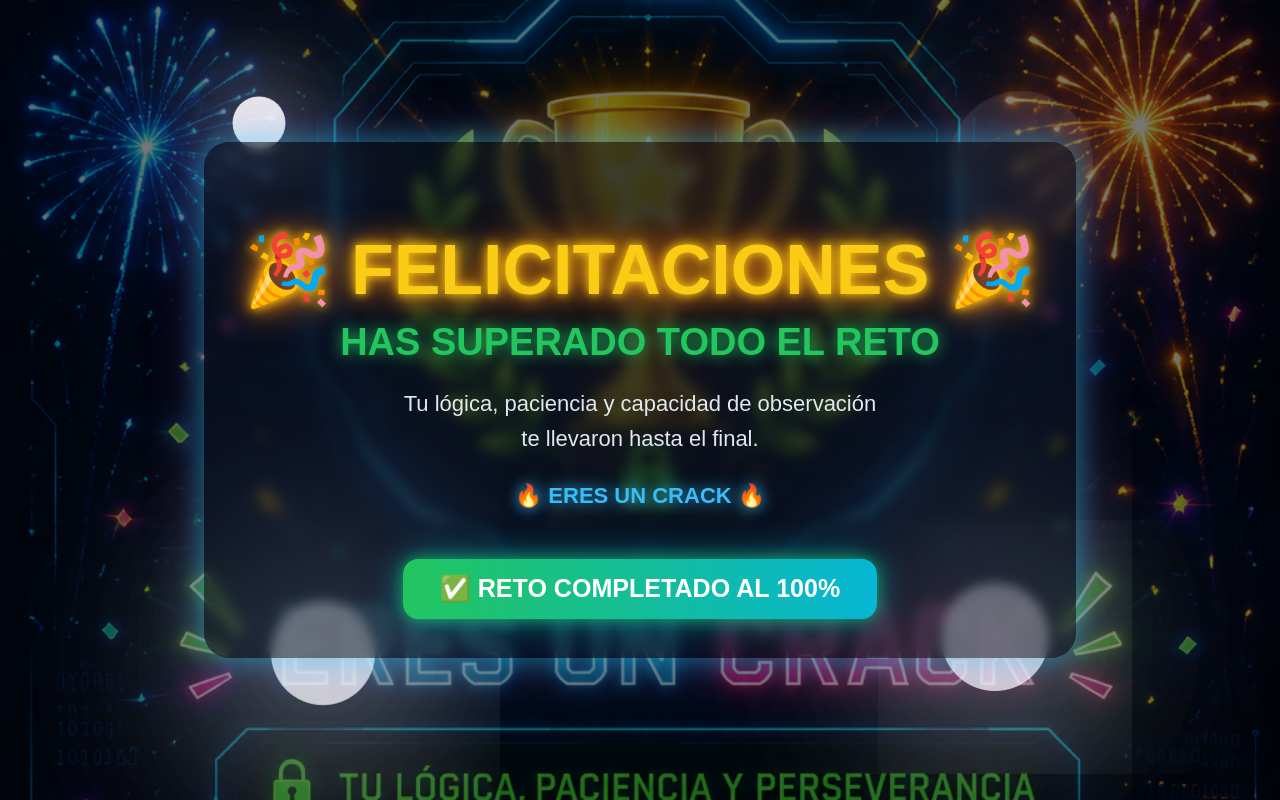
After one commit to LuisAngelPovedaPuentes/Hackathon_Academico, a Flask app: template templates/Reto_completado.html in a window 1280 px wide. The commit adds this page. Run offline with Flask 3, Linux system fonts and the light colour scheme; the template is opened without the code that fills it, so the values that code supplies are empty.

Commit message:
todo ya quedo perfecto

```diff
--- a/app.py
+++ b/app.py
@@ -1,29 +1,69 @@
-from flask import Flask, render_template, request
+from flask import Flask, render_template, request, session, redirect
 
 app = Flask(__name__)
+app.secret_key = "hackathon_secret"
+
 
 # Página principal
 @app.route("/")
 @app.route("/hackathon/sistema-seguro")
 def index():
+
+    session.clear()
+
     return render_template("index.html")
 
 
-# Nivel 1 completado
+# Nivel 1
 @app.route("/hackathon/sistema-seguro/login")
 def login():
+
+    session["nivel1"] = True
+
     return render_template("inicio.html")
+
+
+# Activar nivel 2
+@app.route("/activar_nivel2")
+def activar_nivel2():
+
+    if not session.get("nivel1"):
+        return "<h1>⛔ Acceso no autorizado</h1>"
+
+    session["nivel2"] = True
+
+    return redirect("/nivel2")
 
 
 # Nivel 2
 @app.route("/nivel2")
 def nivel2():
+
+    if not session.get("nivel2"):
+        return "<h1>⛔ Acceso no autorizado</h1>"
+
     return render_template("nivel2.html")
+
+
+# Activar nivel 3
+@app.route("/activar_nivel3")
+def activar_nivel3():
+
+    if not session.get("nivel2"):
+        return "<h1>⛔ Acceso no autorizado</h1>"
+
+    session["nivel3"] = True
+
+    return redirect("/nivel3")
 
 
 # Nivel 3
 @app.route("/nivel3")
 def nivel3():
+
+    if not session.get("nivel3"):
+        return "<h1>⛔ Acceso no autorizado</h1>"
+
     return render_template("nivel3.html")
 
 
@@ -34,9 +74,14 @@ def validar():
     password = request.form.get("pass")
 
     if user == "desarrollador" and password == "zeroday":
-        return "<h1>✅ FELICITACIONES LOGRASTE TERMINAR TODO EL RETO</h1>"
+        return render_template("Reto_completado.html")
     else:
         return "<h1>❌ Acceso denegado</h1>"
+
+    # Pantalla final
+    @app.route("/Reto_completado")
+    def final():
+        return render_template("Reto_completado.html")
 
 
 if __name__ == "__main__":
--- /dev/null
+++ b/templates/Reto_completado.html
@@ -0,0 +1,178 @@
+<!DOCTYPE html>
+<html lang="es">
+<head>
+<meta charset="UTF-8">
+<title>Reto completado</title>
+
+<style>
+body{
+    margin:0;
+    height:100vh;
+    overflow:hidden;
+    font-family:Arial, Helvetica, sans-serif;
+
+    background:
+    linear-gradient(rgba(0,0,0,0.55), rgba(0,0,0,0.55)),
+    url("{{ url_for('static', filename='ASOMBROSO.png') }}");
+
+    background-size:cover;
+    background-position:center;
+    display:flex;
+    justify-content:center;
+    align-items:center;
+}
+
+.container{
+    text-align:center;
+    color:white;
+    padding:40px;
+    border-radius:25px;
+    background:rgba(15,23,42,0.55);
+    backdrop-filter: blur(6px);
+    box-shadow:
+    0 0 30px rgba(0,255,255,0.4),
+    0 0 60px rgba(168,85,247,0.3);
+
+    animation: aparecer 1.2s ease;
+}
+
+h1{
+    font-size:70px;
+    margin-bottom:10px;
+    color:#facc15;
+    text-shadow:
+    0 0 10px #facc15,
+    0 0 20px #f59e0b,
+    0 0 40px #f97316;
+}
+
+h2{
+    font-size:38px;
+    margin:10px 0;
+    color:#22c55e;
+    text-shadow:0 0 15px #22c55e;
+}
+
+p{
+    font-size:22px;
+    line-height:1.6;
+    color:#e2e8f0;
+}
+
+.highlight{
+    color:#38bdf8;
+    font-weight:bold;
+    text-shadow:0 0 15px #38bdf8;
+}
+
+.badge{
+    margin-top:25px;
+    display:inline-block;
+    padding:15px 35px;
+    border-radius:15px;
+    background:linear-gradient(90deg,#22c55e,#06b6d4);
+    color:white;
+    font-size:24px;
+    font-weight:bold;
+    box-shadow:
+    0 0 15px rgba(34,197,94,0.7),
+    0 0 35px rgba(6,182,212,0.6);
+
+    animation: pulse 2s infinite;
+}
+
+.firework{
+    position:absolute;
+    width:6px;
+    height:6px;
+    border-radius:50%;
+    background:white;
+    box-shadow:
+    0 0 10px white,
+    0 0 20px white,
+    0 0 40px white;
+
+    animation: fireworks 3s infinite;
+}
+
+.f1{ top:15%; left:20%; animation-delay:0s; }
+.f2{ top:20%; right:20%; animation-delay:1s; }
+.f3{ bottom:18%; left:25%; animation-delay:2s; }
+.f4{ bottom:20%; right:22%; animation-delay:1.5s; }
+
+@keyframes fireworks{
+    0%{
+        transform:scale(0.2);
+        opacity:1;
+    }
+
+    70%{
+        transform:scale(18);
+        opacity:0.8;
+    }
+
+    100%{
+        transform:scale(25);
+        opacity:0;
+    }
+}
+
+@keyframes pulse{
+    0%{
+        transform:scale(1);
+    }
+
+    50%{
+        transform:scale(1.05);
+    }
+
+    100%{
+        transform:scale(1);
+    }
+}
+
+@keyframes aparecer{
+    from{
+        opacity:0;
+        transform:translateY(30px);
+    }
+
+    to{
+        opacity:1;
+        transform:translateY(0);
+    }
+}
+
+</style>
+</head>
+
+<body>
+
+<div class="firework f1"></div>
+<div class="firework f2"></div>
+<div class="firework f3"></div>
+<div class="firework f4"></div>
+
+<div class="container">
+
+<h1>🎉 FELICITACIONES 🎉</h1>
+
+<h2>HAS SUPERADO TODO EL RETO</h2>
+
+<p>
+Tu lógica, paciencia y capacidad de observación<br>
+te llevaron hasta el final.
+</p>
+
+<p class="highlight">
+🔥 ERES UN CRACK 🔥
+</p>
+
+<div class="badge">
+✅ RETO COMPLETADO AL 100%
+</div>
+
+</div>
+
+</body>
+</html>
--- a/templates/index.html
+++ b/templates/index.html
@@ -38,11 +38,10 @@
 
             setTimeout(() => {
 
-
                 let a = "/hack";
                 let b = "athon";
                 let c = "/sistema";
-                let d = "-seguro";
+                let d = "-seguro/login";
 
                 let resultado = a + b + c + d;
 
@@ -55,7 +54,7 @@
             }, 2000);
 
             setTimeout(() => {
-                overlay.remove();
+                window.location.href = "/hackathon/sistema-seguro/login";
             }, 5000);
         }
     </script>
--- a/templates/inicio.html
+++ b/templates/inicio.html
@@ -36,12 +36,11 @@
 
     <p>Prepárate para el siguiente desafío...</p>
 
-
     <button class="btn" onclick="irSiguiente()">🚀 Acceder al siguiente desafío</button>
 
     <script>
         function irSiguiente() {
-            window.location.href = "/nivel2";
+            window.location.href = "/activar_nivel2";
         }
     </script>
 
```
Also changed, not shown: templates/nivel2.html (+63 -8 lines), static/ASOMBROSO.png (added).
